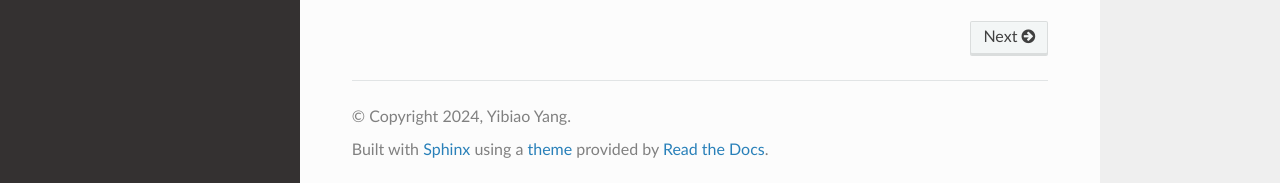
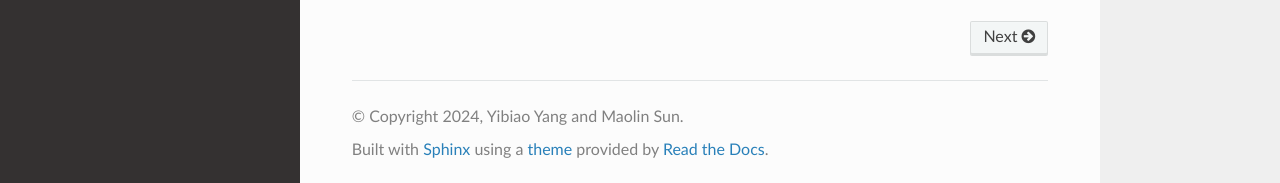
Before and after one commit to merlinsun/Devil-ASPLOS25-Artifact, a Sphinx documentation site: the page built from docs/source/index.rst, in a window 1280 px wide and 987 px high. Shown: the part 801-984 px from the top of the window. Built offline with Sphinx 7.4.7 and the Read the Docs theme 3.1.0, drawn with Linux system fonts in a browser that asks for light colours; pages that are not in the unit, such as notebooks, are missing from menus.

Commit message:
Update conf.py

```diff
--- a/docs/source/conf.py
+++ b/docs/source/conf.py
@@ -3,7 +3,7 @@
 # -- Project information
 
 project = 'DeVil-Artifact'
-copyright = '2024, Yibiao Yang'
+copyright = '2024, Yibiao Yang and Maolin Sun'
 author = 'Graziella'
 
 release = '0.1'
```
